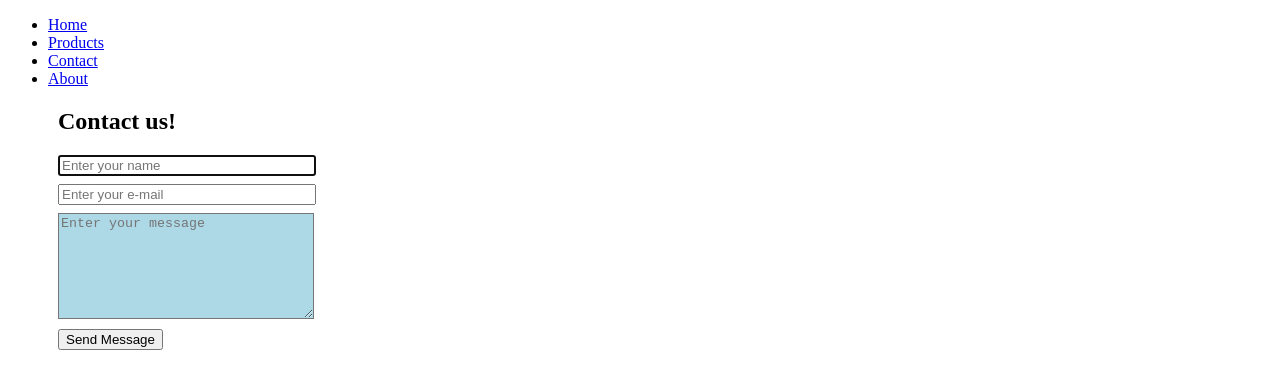
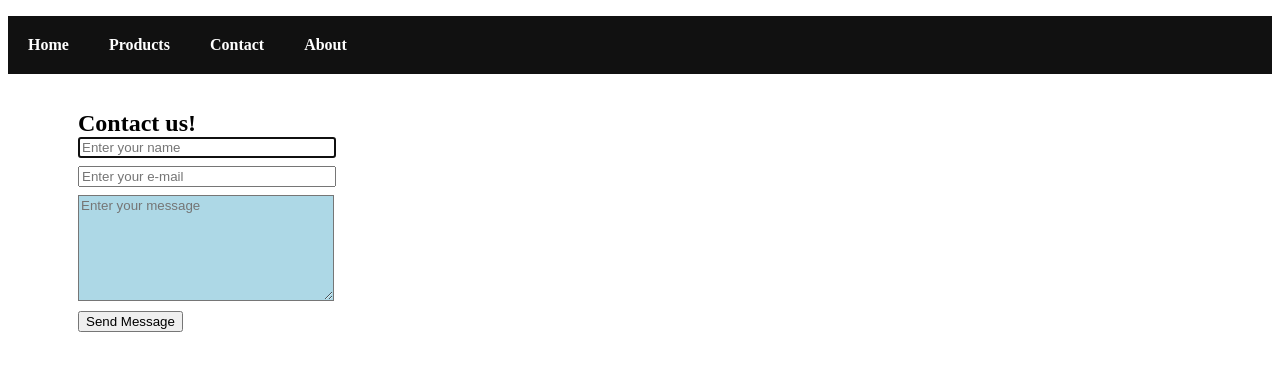
Before and after one commit to PerraJ60/react_route, a React (Create React App) app: page /contact in a window 1280 px wide. Shown: the top 388 px of the page. Built offline with nearby package versions, Linux system fonts and the light colour scheme.

Commit message:
Some styling, etc

```diff
--- a/src/App.css
+++ b/src/App.css
@@ -1,4 +1,5 @@
 #message {
+    font-family: sans-serif;
     margin-top: 8px;
     background-color: lightblue;
     width: 250px;
@@ -11,3 +12,31 @@
     width: 250px;
     margin-top: 8px;
 }
+
+ul.header li {
+    display: inline;
+    list-style-type: none;
+    margin: 0;
+  }
+  ul.header {
+    background-color: #111;
+    padding: 0;
+  }
+  ul.header li a {
+    color: #FFF;
+    font-weight: bold;
+    text-decoration: none;
+    padding: 20px;
+    display: inline-block;
+  }
+  .content {
+    background-color: #FFF;
+    padding: 20px;
+  }
+  .content h2 {
+    padding: 0;
+    margin: 0;
+  }
+  .content li {
+    margin-bottom: 10px;
+  }
--- a/src/App.js
+++ b/src/App.js
@@ -4,25 +4,27 @@ import Home from './components/Home.js';
 import Products from './components/Products.js';
 import Contact from './components/Contact.js';
 import About from './components/About.js';
+import './App.css';
 
 function App () {
     return (
       <div>
-        <nav className="navbar navbar-light">
-          <ul className="nav navbar-nav">
+        <nav>
+          <ul className="header">
             <li><Link to="/">Home</Link></li>
             <li><Link to="/products">Products</Link></li>
             <li><Link to="/contact">Contact</Link></li>
             <li><Link to="/about">About</Link></li>
           </ul>
        </nav>
-
+      <div className="content">
           <Switch>
             <Route exact path="/" component={Home}/>
             <Route path="/products" component={Products}/>
             <Route path="/contact" component={Contact}/>
             <Route path="/about" component={About}/>
           </Switch>
+    </div>
 
     </div>
     );
--- a/src/components/Contact.js
+++ b/src/components/Contact.js
@@ -1,6 +1,5 @@
 import React, { useEffect, useRef } from 'react';
 import Input from './Indata.js';
-import '../App.css';
 
 function Contact () {
     /*
--- a/src/index.css
+++ /dev/null
@@ -1,15 +0,0 @@
-body {
-  margin: 0;
-  padding: 0;
-  font-family: sans-serif;
-}
-
-.navbar .navbar-nav {
-  display: inline-block;
-  float: none;
-  vertical-align: top;
-}
-
-.navbar .navbar-collapse {
-  text-align: center;
-}
```
Lines whose indentation alone changed are shown as unchanged.
